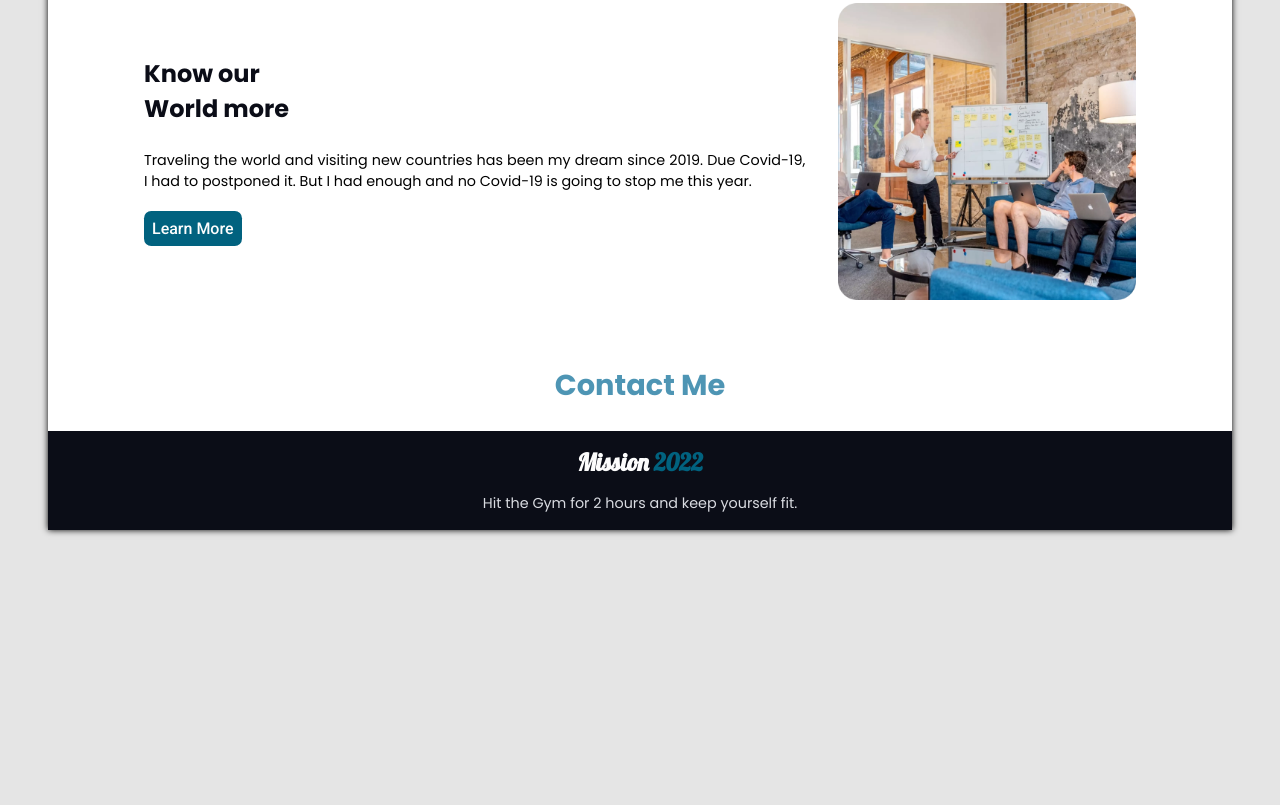
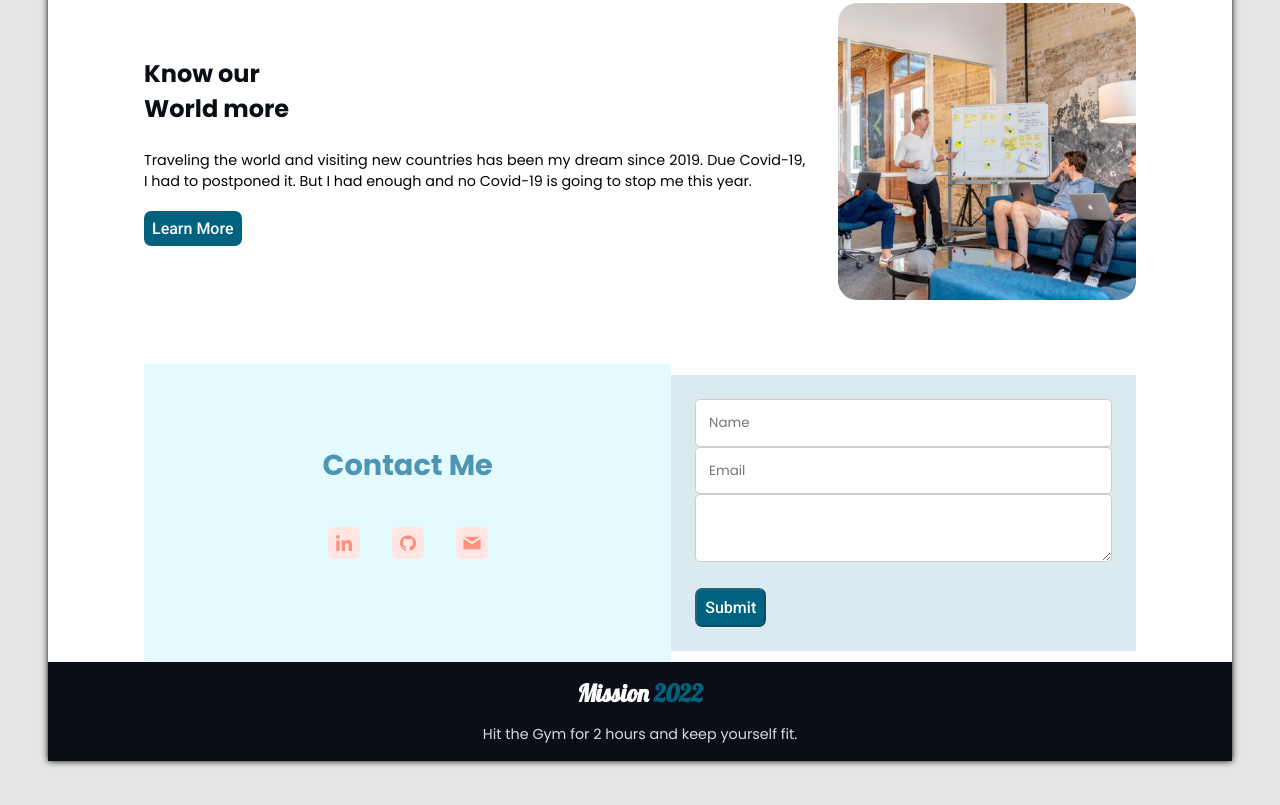
Before and after one commit to madc0de/world-tour, a plain HTML site: page index.html in a window 1280 px wide. Shown: the part 1435-2240 px from the top of the page. Before the commit the page ends 2013 px from the top, so only its background shows below. Drawn offline with Linux system fonts and the light colour scheme.

Commit message:
Add not so well contact form

```diff
--- a/assets/css/style.css
+++ b/assets/css/style.css
@@ -182,6 +182,10 @@ footer {
   height: 5rem;
 }
 
+.card-desc {
+  font-size: 0.8rem;
+}
+
 .goal-img {
   width: 90%;
 }
@@ -238,3 +242,44 @@ footer {
 .sub-title > span {
   display: block;
 }
+
+/* Contact Form CSS */
+.contact-box {
+  display: flex;
+  flex-direction: column;
+  align-items: center;
+  padding: 5rem;
+  background: var(--color-card-second);
+}
+
+.contact-links {
+  display: flex;
+}
+
+.contact-link img {
+  width: 32px;
+  height: 32px;
+  margin: 1rem;
+}
+
+.contact-form {
+  display: flex;
+  padding: 1.5rem;
+  flex-direction: column;
+  background: var(--color-card-first);
+}
+
+.contact-form fieldset {
+  outline: 0;
+  border: none;
+}
+
+.contact-form input,
+.contact-form textarea {
+  font-family: var(--body-font);
+  width: 100%;
+  outline: 0;
+  border: 0.1rem solid #ccc;
+  border-radius: 0.3rem;
+  padding: 0.8rem;
+}
--- a/index.html
+++ b/index.html
@@ -57,7 +57,7 @@
                         <img src="assets/img/svg/Flag_of_Bhutan.svg" alt="Flag of Bhutan" class="card-img">
                     </div>
                     <div class="card-meta">
-                        <h3 class="card-title">
+                        <h3 class="card-title text-center">
                             Bhutan
                         </h3>
                         <p class="card-desc text-justify">
@@ -77,7 +77,7 @@
                         <img src="assets/img/svg/Flag_of_Nepal.svg" alt="Flag of Nepal" class="card-img">
                     </div>
                     <div class="card-meta">
-                        <h3 class="card-title">
+                        <h3 class="card-title text-center">
                             Nepal
                         </h3>
                         <p class="card-desc text-justify">
@@ -97,7 +97,7 @@
                         <img src="assets/img/svg/Flag_of_Thailand.svg" alt="Flag of Thailand" class="card-img">
                     </div>
                     <div class="card-meta">
-                        <h3 class="card-title">
+                        <h3 class="card-title text-center">
                             Thailand
                         </h3>
                         <p class="card-desc text-justify">
@@ -167,7 +167,43 @@
             <!-- Goal 2 Row End -->
         </section>
         <section class="contact">
-            <h2 class="title text-center">Contact Me</h2>
+            <div class="row">
+                <div class="col contact-box">
+                    <h2 class="title">Contact Me</h2>
+                    <ul class="contact-links">
+                        <li class="contact-link">
+                            <a href="#">
+                                <img src="assets/img/png/linkedin.png" alt="LinkedIn">
+                            </a>
+                        </li>
+                        <li class="contact-link">
+                            <a href="#">
+                                <img src="assets/img/png/github.png" alt="Github">
+                            </a>
+                        </li>
+                        <li class="contact-link">
+                            <a href="#">
+                                <img src="assets/img/png/email.png" alt="Email">
+                            </a>
+                        </li>
+                    </ul>
+                </div>
+                <div class="col contact-form">
+                    <form action="" method="get">
+                        <fieldset>
+                            <input type="text" name="name" placeholder="Name">
+                        </fieldset>
+                        <fieldset>
+                            <input type="email" name="email" placeholder="Email">
+                        </fieldset>
+                        <fieldset>
+                            <textarea name="message" placeholder="Message">
+                            </textarea>
+                        </fieldset>
+                        <button class="btn" type="submit" disabled>Submit</button>
+                    </form>
+                </div>
+            </div>
         </section>
     </main>
     <footer class="text-center">
```
Also changed, not shown: assets/img/png/email.png (added), assets/img/png/github.png (added), assets/img/png/linkedin.png (added).
